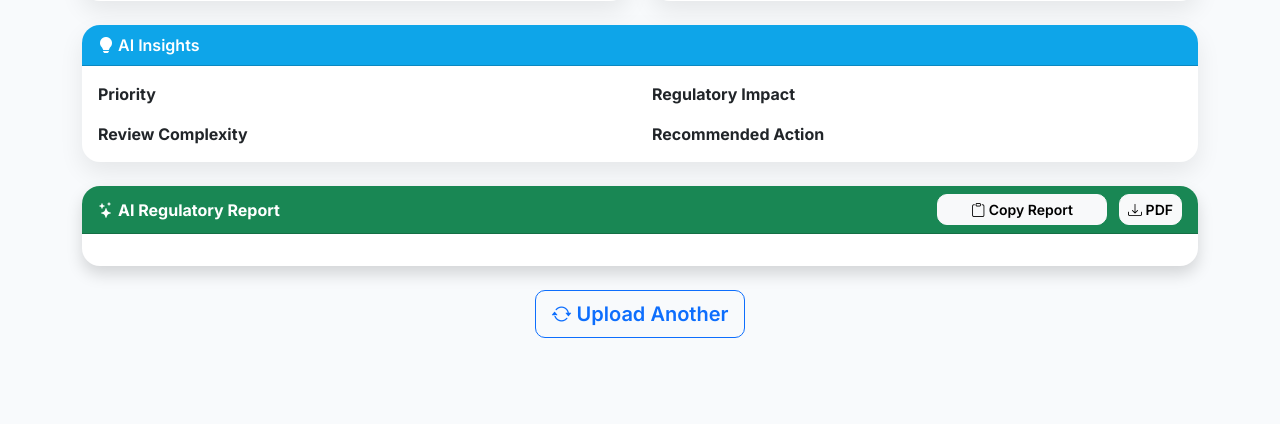
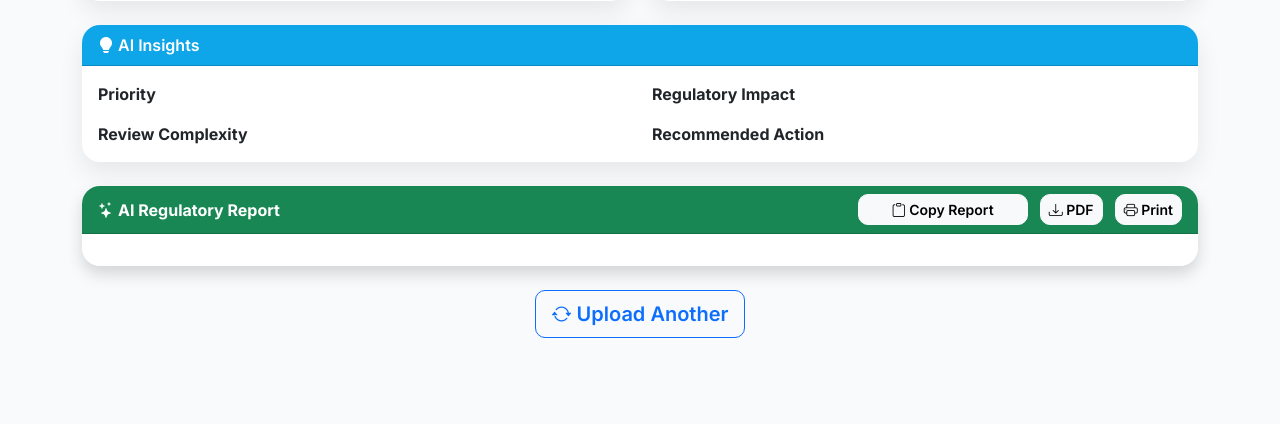
Before and after one commit to AbhinavKota13/ai_regulatory_assisstant, a Flask app: template templates/result.html in a window 1280 px wide. Shown: the part 440-864 px from the top of the page. Run offline with Flask 3, Linux system fonts and the light colour scheme; the template is opened without the code that fills it, so the values that code supplies are empty; some libraries are stand-ins or nearby versions.

Commit message:
feat: Added professional print view for AI reports

```diff
--- a/templates/result.html
+++ b/templates/result.html
@@ -8,7 +8,7 @@ RegPilot | AI Response
 
 <!-- Success Banner -->
 
-<div class="alert alert-success shadow-sm mb-4">
+<div class="alert alert-success shadow-sm mb-4 upload-section">
 
     <i class="bi bi-check-circle-fill"></i>
 
@@ -23,7 +23,7 @@ RegPilot | AI Response
 </div>
 
 
-<div class="row g-4">
+<div class="row g-4 upload-section">
 
     <!-- Uploaded Document -->
 
@@ -142,7 +142,7 @@ RegPilot | AI Response
 <!-- AI Insights -->
 
 
-<div class="card mt-4 mb-4">
+<div class="card mt-4 mb-4 insights-section">
 
     <div class="card-header bg-info text-white">
 
@@ -196,8 +196,9 @@ RegPilot | AI Response
 
 
 
+
+<div id = "print-area">
     <!-- AI REPORT -->
-
     <div class="card mt-4 shadow">
 
         <div class="card-header bg-success text-white d-flex justify-content-between align-items-center flex-wrap">
@@ -210,7 +211,7 @@ RegPilot | AI Response
 
             </div>
 
-        <div class="mt-2 mt-md-0">
+            <div class="report-toolbar mt-2 mt-md-0">
 
                 <button
                     class="btn btn-light btn-sm me-2"
@@ -231,6 +232,16 @@ RegPilot | AI Response
 
                 </a>
 
+                <button
+                    class="btn btn-light btn-sm ms-2"
+                    id="printBtn">
+
+                    <i class="bi bi-printer"></i>
+
+                    Print
+
+                </button>
+
             </div>
 
         </div>
@@ -243,7 +254,10 @@ RegPilot | AI Response
 
     </div>
 
-<div class="text-center mt-4">
+</div>
+
+
+<div class="text-center mt-4 bottom-actions">
 
     <a href="/"
     class="btn btn-outline-primary btn-lg">
@@ -255,6 +269,7 @@ RegPilot | AI Response
     </a>
 
 </div>
+
 
 <script>
 
@@ -308,6 +323,99 @@ document.addEventListener("DOMContentLoaded", function () {
         });
 
     });
+    // ===========================
+    // PRINT REPORT
+    // ===========================
+
+    const printBtn = document.getElementById("printBtn");
+
+    printBtn.addEventListener("click", () => {
+
+        const report = document.getElementById("markdown-response").innerHTML;
+
+        const printWindow = window.open("", "_blank");
+
+        printWindow.document.write(`
+            <html>
+            <head>
+
+                <title>RegPilot Report</title>
+
+                <link
+                    href="https://cdn.jsdelivr.net/npm/bootstrap@5.3.0/dist/css/bootstrap.min.css"
+                    rel="stylesheet">
+
+                <style>
+
+                    body{
+
+                        padding:40px;
+                        font-family:Arial, sans-serif;
+
+                    }
+
+                    h1,h2,h3{
+
+                        margin-top:35px;
+
+                    }
+
+                    p{
+
+                        line-height:1.8;
+
+                    }
+
+                    ul,ol{
+
+                        margin-left:25px;
+
+                    }
+
+                    .report-title{
+
+                        border-bottom:3px solid #198754;
+                        margin-bottom:30px;
+                        padding-bottom:10px;
+
+                    }
+
+                </style>
+
+            </head>
+
+            <body>
+
+                <div class="report-title">
+
+                    <h2>RegPilot AI Regulatory Report</h2>
+
+                    <p>
+                        Generated using Amazon Nova
+                    </p>
+
+                </div>
+
+                ${report}
+
+            </body>
+
+            </html>
+        `);
+
+        printWindow.document.close();
+
+        printWindow.focus();
+
+        setTimeout(() => {
+
+            printWindow.print();
+
+            printWindow.close();
+
+        }, 500);
+
+    });
 
 </script>
 
```
Lines whose indentation alone changed are shown as unchanged.
